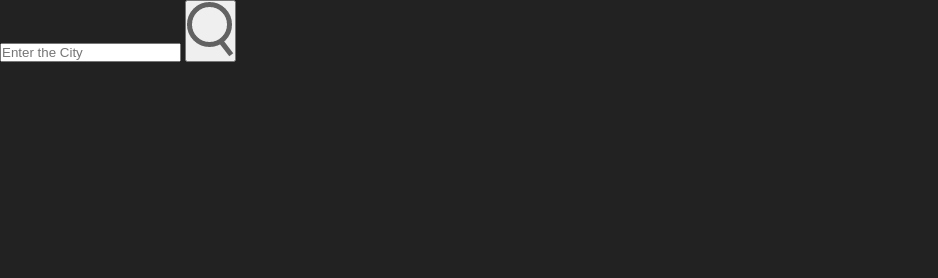
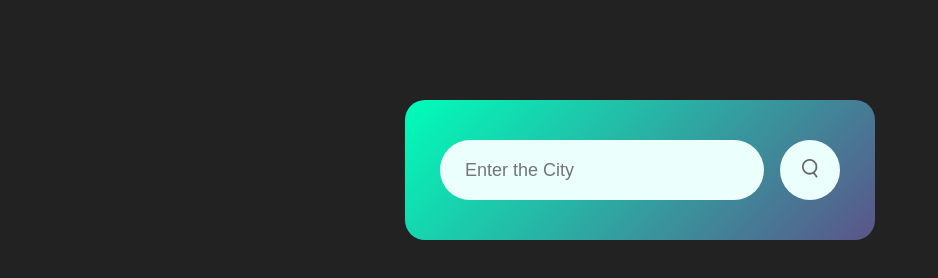
Before and after one commit to itskrutz/weather_app, a plain HTML site: page index.html in a window 1280 px wide. Shown: the whole page, without its empty margins (0-938 px from the left). Drawn offline with Linux system fonts and the light colour scheme.

Commit message:
Styled the card and search parameters
Applied css to the background box ,the input field and the button field.

```diff
--- a/style.css
+++ b/style.css
@@ -8,3 +8,48 @@
 body{
     background-color: #222;
 }
+
+.card{
+    width:90%;
+    max-width: 470px;
+    background: linear-gradient(135deg, #00feba, #5b548a);
+    color: #fff;
+    margin:100px auto 0;
+    border-radius: 20px;
+    padding: 40px 35px;
+    text-align: center;
+}
+
+.card .search{
+    width: 100%;
+    display: flex;
+    align-items: center;
+    justify-content: space-between;
+}
+
+.search input{
+    border:0;
+    outline: 0;
+    background-color: #ebfffc;
+    color: #555;
+    padding: 10px 25px;
+    height: 60px;
+    border-radius: 30px;
+    flex: 1;
+    margin-right: 16px;
+    font-size: 18px;
+}
+
+.search button{
+    border:0;
+    outline: 0;
+    background-color: #ebfffc;
+    height: 60px;
+    width: 60px;
+    border-radius: 50%;
+    cursor: pointer;
+}
+
+.search button img{
+    width: 16px;
+}
```
